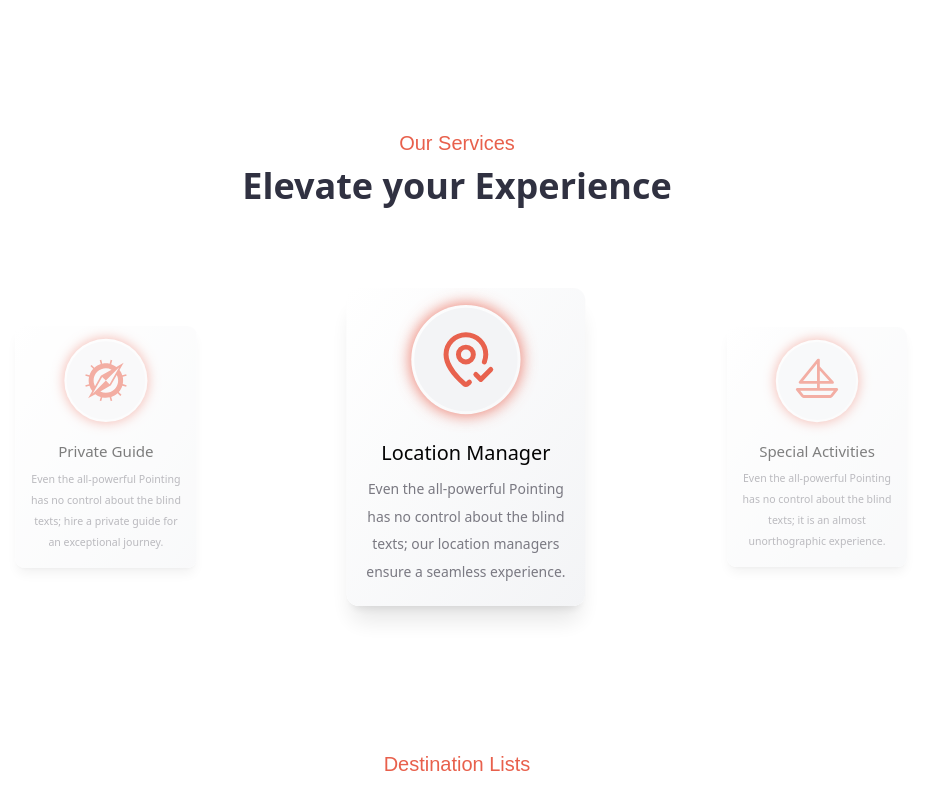
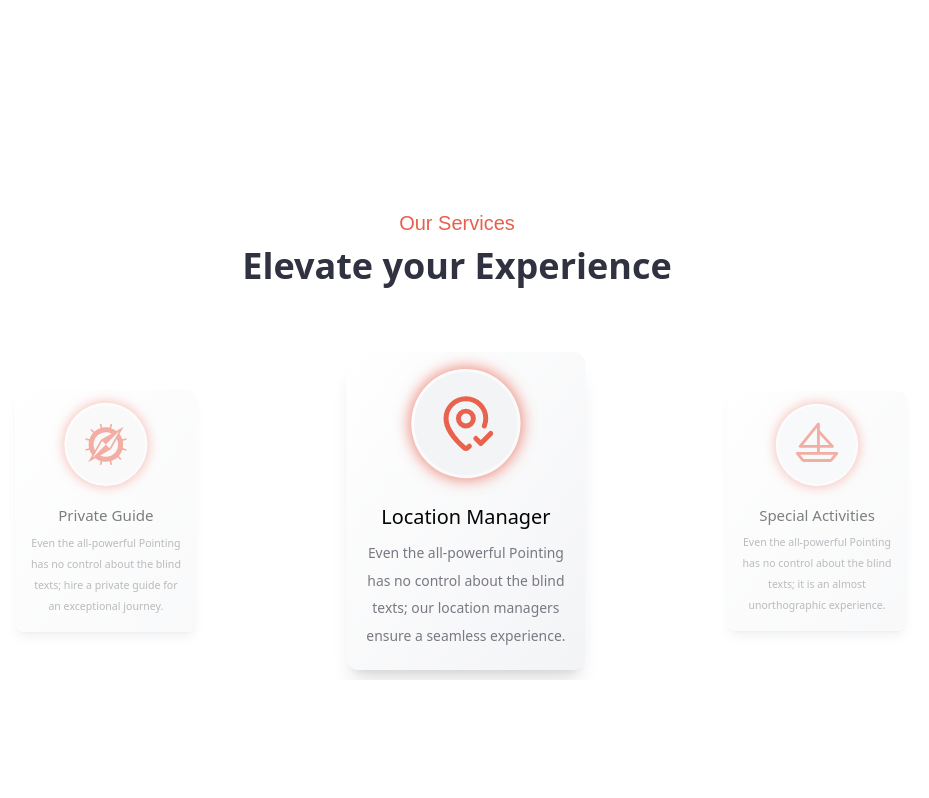
Before and after one commit to Sh-karan27/tour-and-travel-vidyahubintern, a React (Vite) app: page / in a window 1280 px wide. Shown: the part 1480-2278 px from the top of the page, without its empty margins (183-1112 px from the left). Built offline with nearby package versions, Linux system fonts and the light colour scheme; a web font is replaced by a local one.

Commit message:
Resolved service section center issue

```diff
--- a/src/components/Services.jsx
+++ b/src/components/Services.jsx
@@ -23,7 +23,7 @@ const Services = () => {
   };
 
   return (
-    <div className="w-11/12 min-h-[560px] mx-auto flex flex-col mt-6 lg:mt-0">
+    <div className="w-11/12 min-h-[640px] mx-auto flex flex-col mt-6 lg:mt-0 bg-white py-20">
       {/* Heading Section */}
       <div className='w-full text-center py-2'>
         {' '}
@@ -37,7 +37,7 @@ const Services = () => {
       </div>
 
       {/* Card Section */}
-      <div className='flex-1 flex items-center justify-center relative overflow-hidden'>
+      <div className='flex-1 flex items-center justify-center relative overflow-hidden mt-12'>
         {serviceData.map((service, index) => (
           <div
             key={service.id}
```
